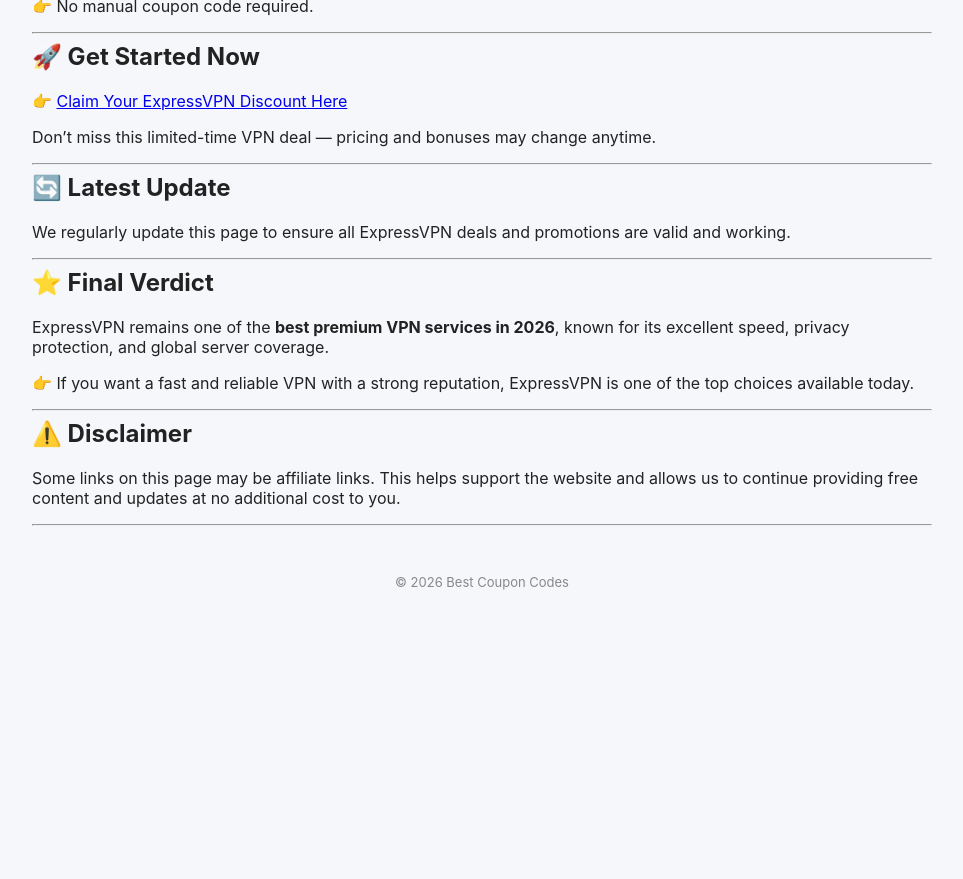
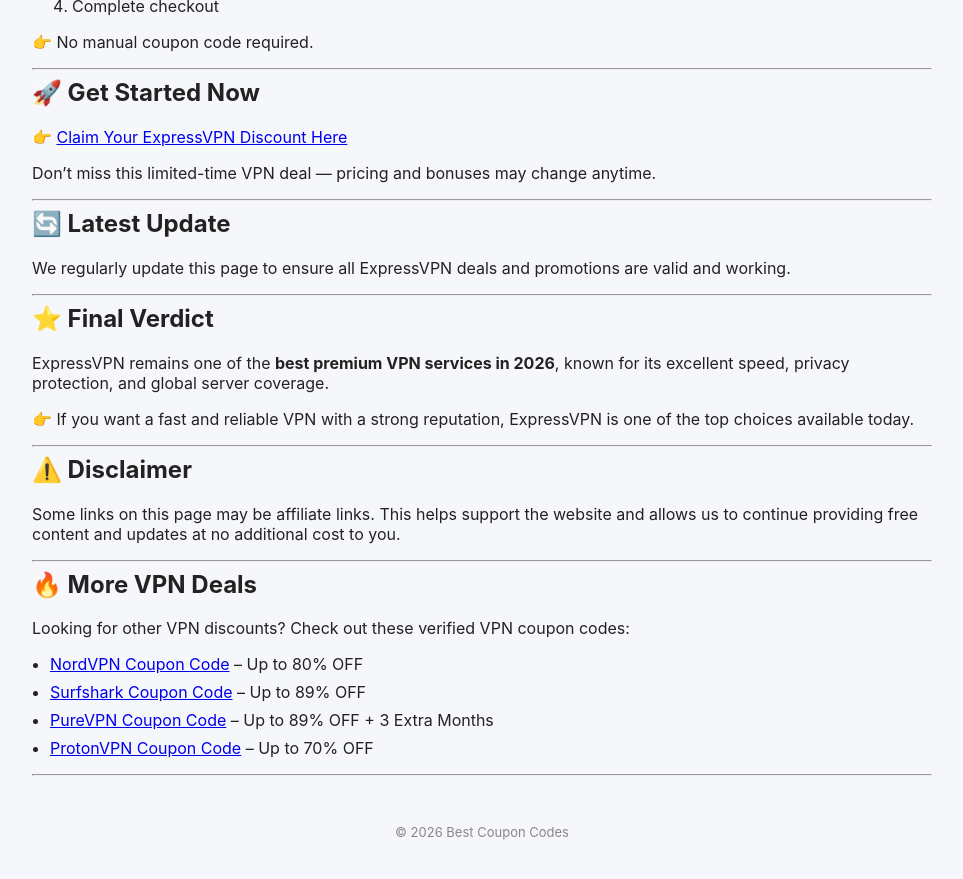
Before and after one commit to BestCouponCodes/best-coupon-codes, a Jekyll site: the page built from expressvpn-coupon-code.md, in a window 1280 px wide and 900 px high, scrolled down 1583 px. Shown: the top 879 px of the window, without its empty margins (158-1121 px from the left). Built offline with Jekyll 4.4.1, drawn with Linux system fonts in a browser that asks for light colours; before the commit the page ends 2233 px from its top, so only the background shows below that; some of the changed text lies outside the part shown.

Commit message:
Update ExpressVPN coupon code details and add languages
Updated last modified date and added a new language option for Simplified Chinese. Included additional VPN deals at the end of the document.

```diff
--- a/expressvpn-coupon-code.md
+++ b/expressvpn-coupon-code.md
@@ -1,14 +1,14 @@
 ---
-
 layout: default
 title: ExpressVPN Coupon Code 2026 – Up to 78% OFF + 4 Extra Months🔥
 description: "Get the latest ExpressVPN coupon code for 2026. Save up to 78% with 4 extra months included. Verified and updated deals."
 lang: en
-last_modified_at: "2026-05-20"
-
+last_modified_at: "2026-07-02"
 ---
 
-🌐 Languages: 🇺🇸 English | 🇹🇼 [繁體中文]({{ site.baseurl }}/expressvpn-coupon-code-zh/) | 🇯🇵 [日本語]({{ site.baseurl }}/expressvpn-coupon-code-ja/) | 🇰🇷 [한국어]({{ site.baseurl }}/expressvpn-coupon-code-ko/)
+🌐 Languages: 🇺🇸 English | 🇹🇼 [繁體中文]({{ site.baseurl }}/expressvpn-coupon-code-zh/) | 🇯🇵 [日本語]({{ site.baseurl }}/expressvpn-coupon-code-ja/) | 🇰🇷 [한국어]({{ site.baseurl }}/expressvpn-coupon-code-ko/) | 🇨🇳 [简体中文]({{ site.baseurl }}/expressvpn-coupon-code-cn/)
+
+🏠 [Best Coupon Codes Home]({{ site.baseurl }}/)
 
 Looking for the latest **ExpressVPN coupon code in 2026**?
 Here’s the **best ExpressVPN deal available right now** — save big with verified promo offers and limited-time discounts.
@@ -115,3 +115,15 @@ ExpressVPN remains one of the **best premium VPN services in 2026**, known for i
 Some links on this page may be affiliate links. This helps support the website and allows us to continue providing free content and updates at no additional cost to you.
 
 ---
+
+
+## 🔥 More VPN Deals
+
+Looking for other VPN discounts? Check out these verified VPN coupon codes:
+
+* [NordVPN Coupon Code]({{ site.baseurl }}/nordvpn-coupon-code/) – Up to 80% OFF
+* [Surfshark Coupon Code]({{ site.baseurl }}/surfshark-coupon-code/) – Up to 89% OFF
+* [PureVPN Coupon Code]({{ site.baseurl }}/purevpn-coupon-code/) – Up to 89% OFF + 3 Extra Months
+* [ProtonVPN Coupon Code]({{ site.baseurl }}/protonvpn-coupon-code/) – Up to 70% OFF
+
+---
```
